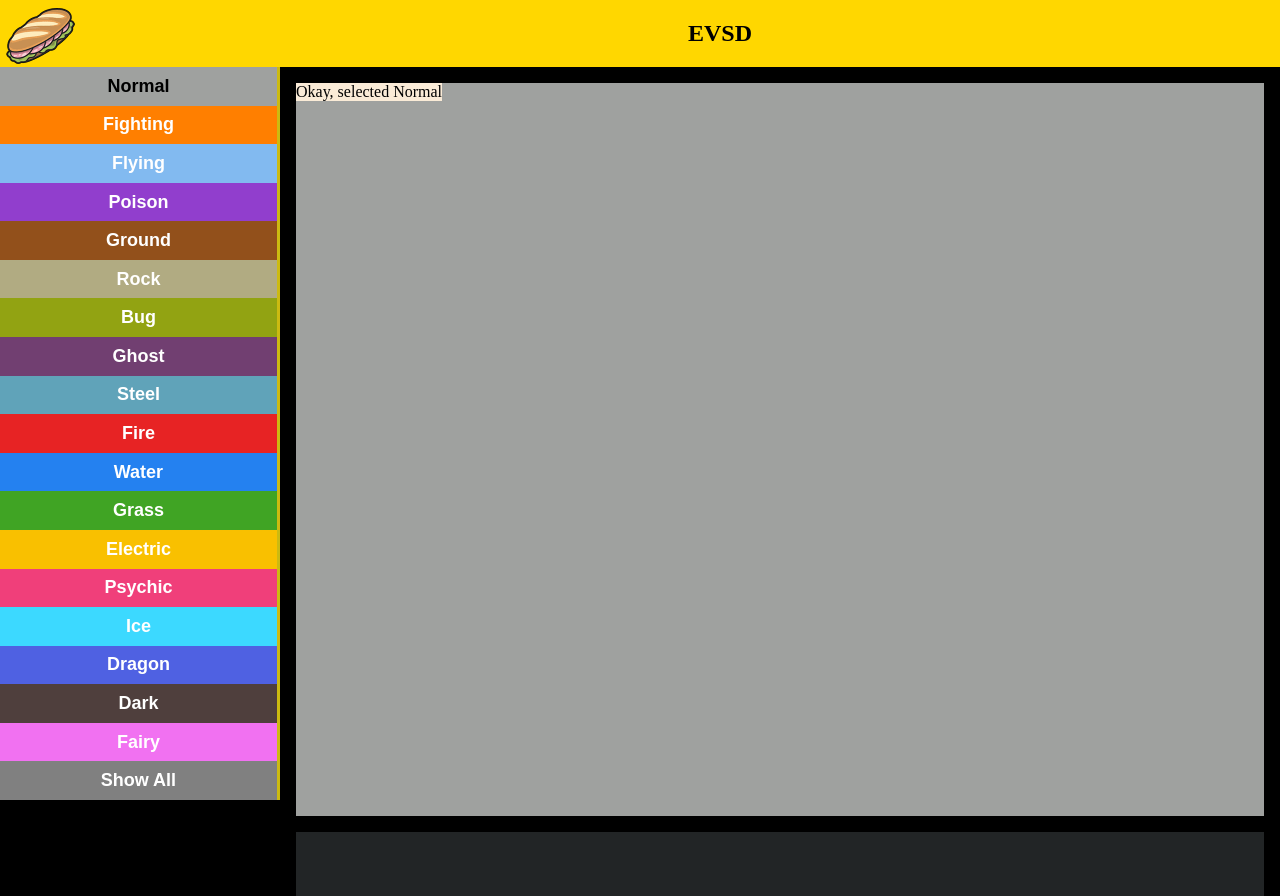
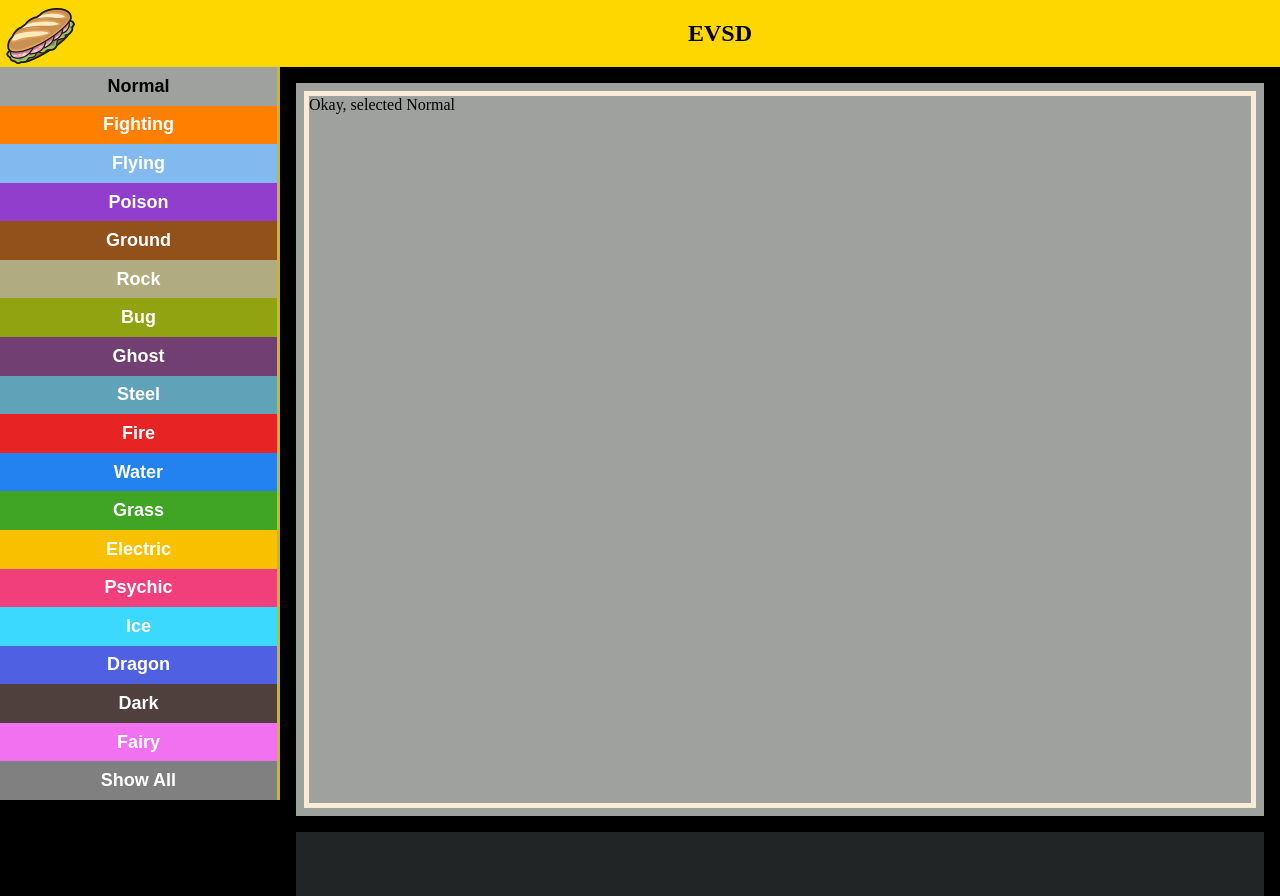
Before and after one commit to jeansystems/EVSandwichDex, a SvelteKit app: page / in a window 1280 px wide. Both pictures are taken after a click on the button "Normal". Built offline with nearby package versions, Linux system fonts and the light colour scheme.

Commit message:
border-box ftw

```diff
--- a/src/components/RightContent.svelte
+++ b/src/components/RightContent.svelte
@@ -9,9 +9,7 @@
     {#if $pokemonTypeClicked === null}
         <p>Select a Pokemon type from the buttons on the left</p>
     {:else}
-        <div class="right-content-table">
-            <RightTable />
-        </div>
+        <RightTable />
     {/if}
 </div>
 
@@ -22,6 +20,8 @@
         transition: background-color 0.2s ease;
         background-color: rgba(var(--bg-color));
         display: flex;
+        box-sizing: border-box;
+        padding: 8px;
     }
     .right-content p {
         margin-top: 0px;
--- a/src/components/RightContentTable.svelte
+++ b/src/components/RightContentTable.svelte
@@ -3,11 +3,18 @@
     import { pokemonColorClicked } from "./LeftSidebar.svelte";
 </script>
 
-<p>Okay, selected {$pokemonTypeClicked}</p>
+<div class="right-content-table">
+    <p>Okay, selected {$pokemonTypeClicked}</p>
+</div>
 
 <style>
+    .right-content-table {
+        height: 100%;
+        width: 100%;
+        border: solid antiquewhite 5px;
+        box-sizing: border-box;
+    }
     p {
         margin: 0px;
-        background-color: antiquewhite;
     }
 </style>
--- a/src/routes/+page.svelte
+++ b/src/routes/+page.svelte
@@ -33,7 +33,7 @@
         <div class="left-content">
             <Left />
         </div>
-        <div class="right-content">
+        <div class="right">
             <div class="right-container">
                 <Right />
             </div>
@@ -80,7 +80,7 @@
         width: 17.5em;
         height: calc(100vh - var(--topHeight));
     }
-    .right-content {
+    .right {
         margin-left: 17.5em;
         flex: 1;
         display: flex;
```
